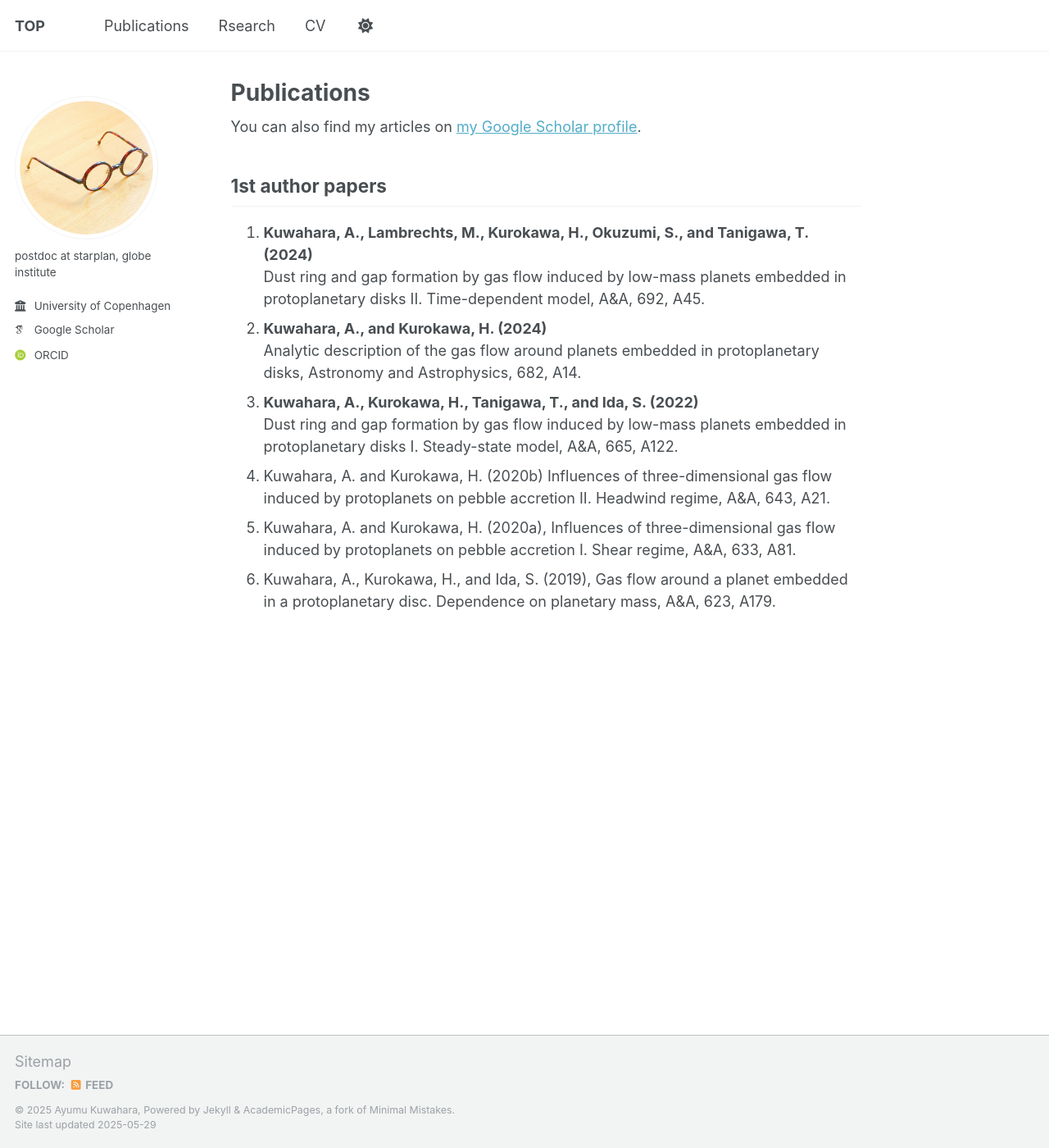
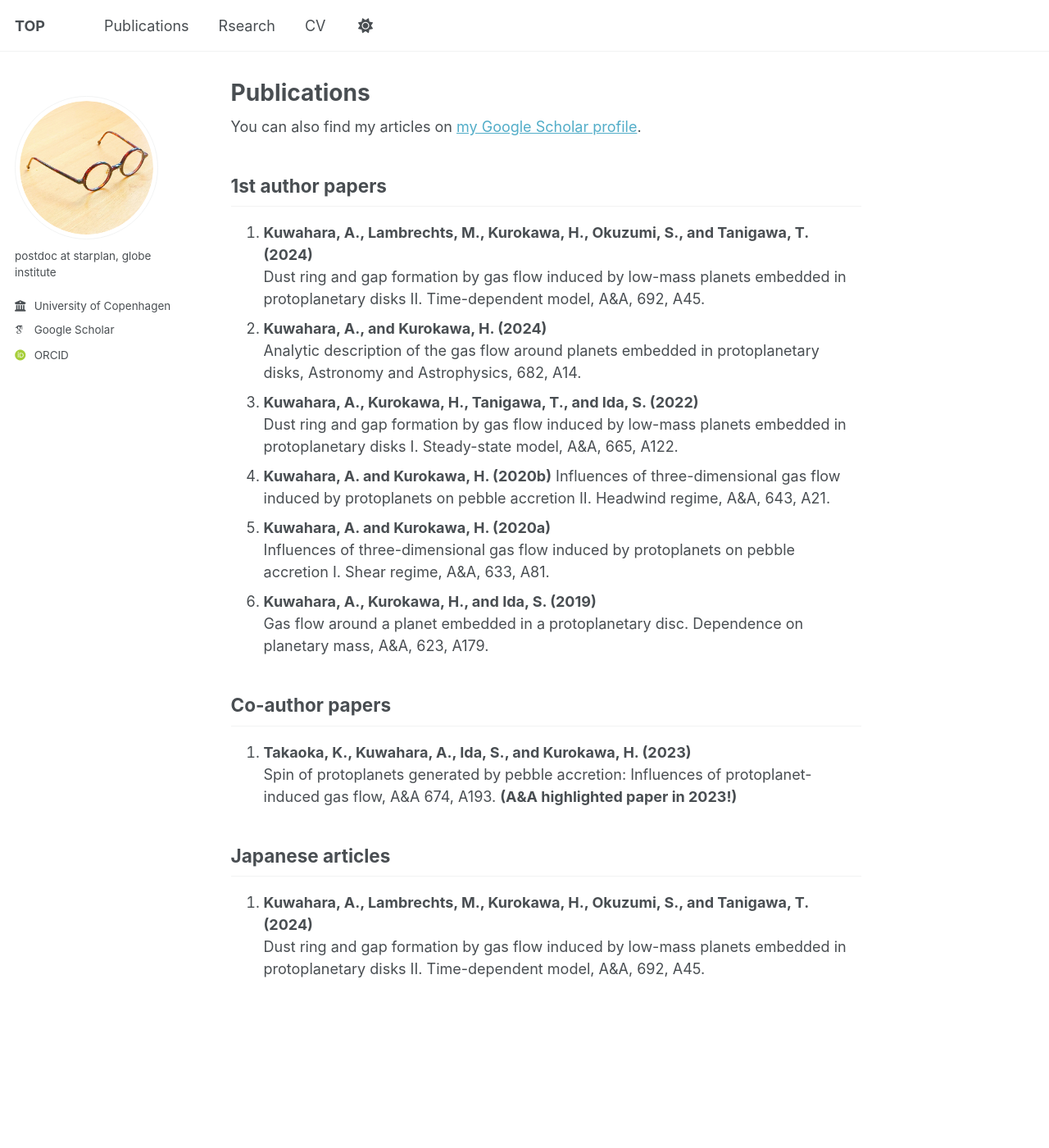
Before and after one commit to AyumuKuwahara/ayumukuwahara.github.io, a Jekyll site: the page built from _pages/publications.html, in a window 1280 px wide and 1400 px high. Shown: the whole window at 82% size. Built offline with Jekyll 4.4.1, drawn with Linux system fonts in a browser that asks for light colours; some web fonts are replaced.

Commit message:
Update publications.html

```diff
--- a/_pages/publications.html
+++ b/_pages/publications.html
@@ -19,14 +19,29 @@ author_profile: true
   <li><b>Kuwahara, A., Kurokawa, H., Tanigawa, T., and Ida, S. (2022)</b><br>
     Dust ring and gap formation by gas flow induced by low-mass planets embedded in protoplanetary disks
     I. Steady-state model, A&A, 665, A122.</li>
-  <li>Kuwahara, A. and Kurokawa, H. (2020b)
+  <li><b>Kuwahara, A. and Kurokawa, H. (2020b)</b><brL>
     Influences of three-dimensional gas flow induced by protoplanets on pebble accretion
     II. Headwind regime, A&A, 643, A21.</li>
-  <li>Kuwahara, A. and Kurokawa, H. (2020a), Influences of three-dimensional gas flow
-induced by protoplanets on pebble accretion I. Shear regime, A&A, 633, A81.</li>
-  <li>Kuwahara, A., Kurokawa, H., and Ida, S. (2019), Gas flow around a planet
-embedded in a protoplanetary disc. Dependence on planetary mass, A&A, 623,
-A179.</li>
+  <li><b>Kuwahara, A. and Kurokawa, H. (2020a)</b><br>
+    Influences of three-dimensional gas flow induced by protoplanets on pebble accretion I. Shear regime, A&A, 633, A81.</li>
+  <li><b>Kuwahara, A., Kurokawa, H., and Ida, S. (2019)</b><br>
+    Gas flow around a planet embedded in a protoplanetary disc. Dependence on planetary mass, A&A, 623, A179.</li>
+</ol>
+
+<h2>Co-author papers</h2>
+
+<ol>
+  <li><b>Takaoka, K., Kuwahara, A., Ida, S., and Kurokawa, H. (2023)</b><br>
+    Spin of protoplanets generated by pebble accretion:
+    Influences of protoplanet-induced gas flow, A&A 674, A193. <strong>(A&A highlighted paper in 2023!)</strong></li>
+</ol>
+
+<h2>Japanese articles</h2>
+
+<ol>
+  <li><b>Kuwahara, A., Lambrechts, M., Kurokawa, H., Okuzumi, S., and Tanigawa, T. (2024)</b><br>
+    Dust ring and gap formation by gas flow induced by low-mass planets
+    embedded in protoplanetary disks II. Time-dependent model, A&A, 692, A45.</li>
 </ol>
 
 <!--
```
